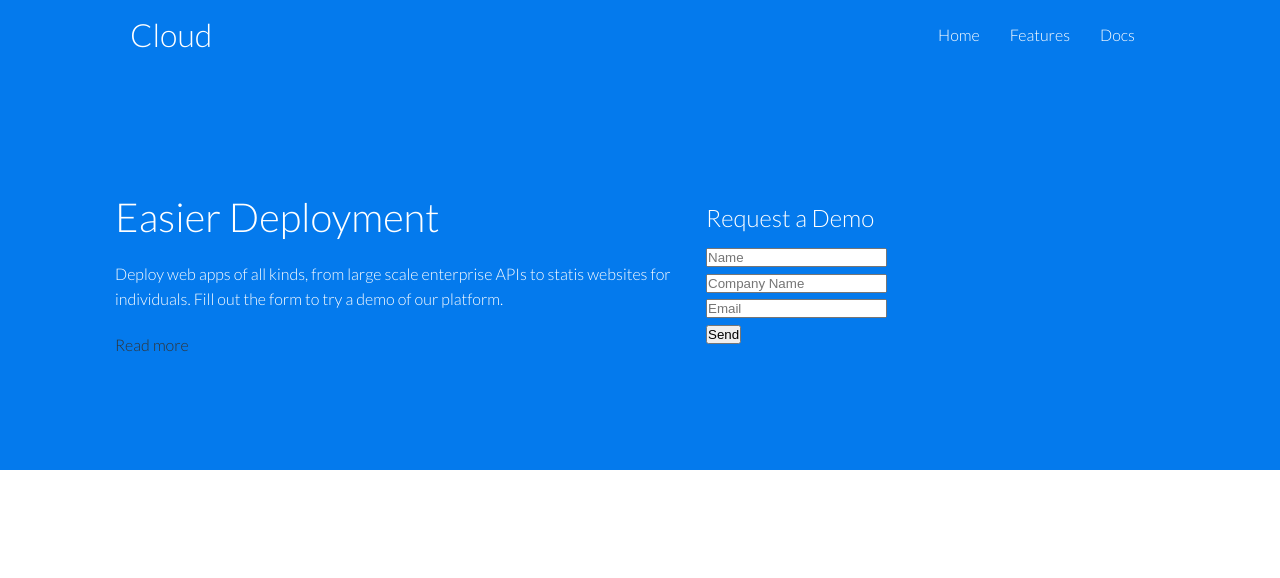
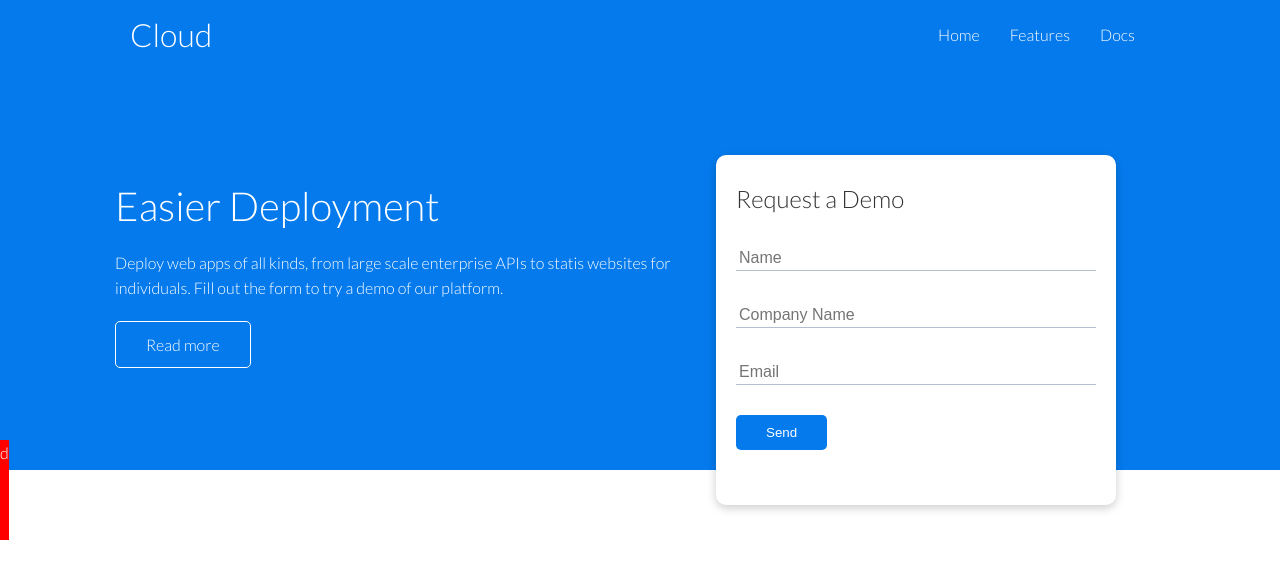
Before and after one commit to jobdn/Cloud-Site, a plain HTML site: page index.html in a window 1280 px wide. Drawn offline with Linux system fonts and the light colour scheme.

Commit message:
FIIIIREEE!!!!!!!!!

```diff
--- a/css/style.css
+++ b/css/style.css
@@ -10,9 +10,7 @@
     margin: 0; padding: 0;
 }
 
-
 body{
-
     font-family: 'Lato', sans-serif;
     color: #333;
     line-height: 1.6;
@@ -34,7 +32,6 @@ h1, h2 {
     margin: 10px 0;
 }
 
-
 p {
     margin: 10px 0;
 }
@@ -48,7 +45,6 @@ img {
     color: #fff;
     height: 70px;
 }
-
 
 .navbar .flex {
     justify-content: space-between;
@@ -73,9 +69,25 @@ img {
     background-color: var(--primary-bg);
     color: #fff;
     height: 400px;
+    /* For ::after and ::before elements*/
+    position: relative;
+}
+
+.showcase::before,
+.showcase::after {
+    display: block;
+    content: 'd';
+    position: absolute;
+    height: 100px;
+    bottom: -70px;
+    /* right: 0;
+    left: 0; */
+    z-index: 1000;
+    background: red;
 }
 
 .showcase .grid {
+    overflow: visible;
     grid-template-columns: 55% 45%;
     gap: 30px;
 }
@@ -87,3 +99,29 @@ img {
 .showcase p {
     margin: 20px 0;
 }
+
+.showcase-form{
+    position: relative;
+    top: 60px;
+    height: 350px;
+    width: 400px;
+    padding: 40px;
+    z-index: 100;
+}
+
+.showcase-form .form-control {
+    margin: 30px 0;
+}
+
+.form-control input[type="text"],
+.form-control input[type="email"] {
+    border: 0;
+    border-bottom: 1px solid  #b4becd;
+    width: 100%;
+    padding: 3px;
+    font-size: 1rem;
+}
+
+.form-control input:focus{
+    outline: none;
+}
--- a/css/utilities.css
+++ b/css/utilities.css
@@ -8,6 +8,34 @@
     /* If will be overflowing */
     overflow: auto;
     padding: 0 40px;
+}
+
+.card {
+    background-color: #fff;
+    color: #333;
+    border-radius: 10px;
+    box-shadow: 0 3px 10px rgba(0, 0, 0, 0.2);
+    padding: 20px;
+    margin: 10px;
+}
+
+.btn {
+    display: inline-block;
+    cursor: pointer;
+    background-color: var(--primary-bg);
+    color: #fff;
+    padding: 10px 30px;
+    border: 0;
+    border-radius: 5px;
+}
+
+.btn-outline {
+    background-color: transparent;
+    border: 1px solid #fff;
+}
+
+.btn:hover{
+    transform: scale(0.98);
 }
 
 .flex{
```
